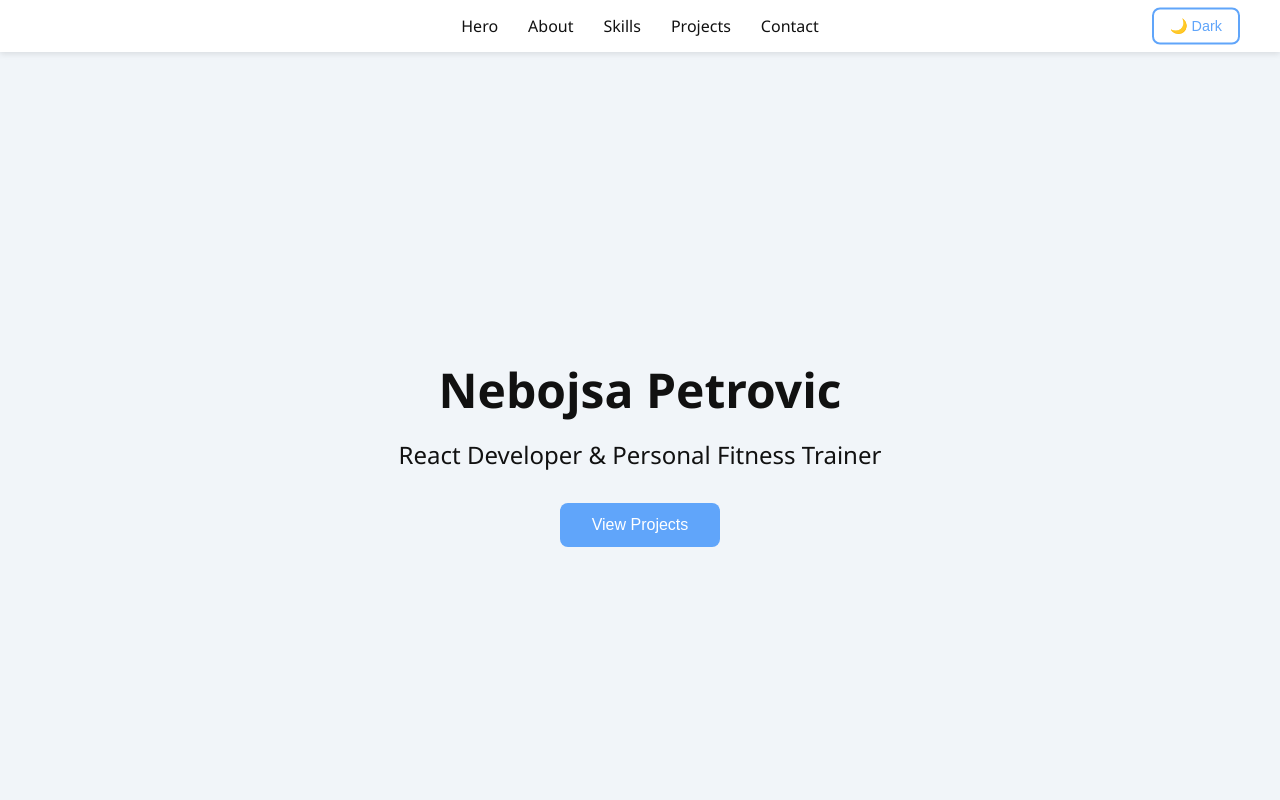
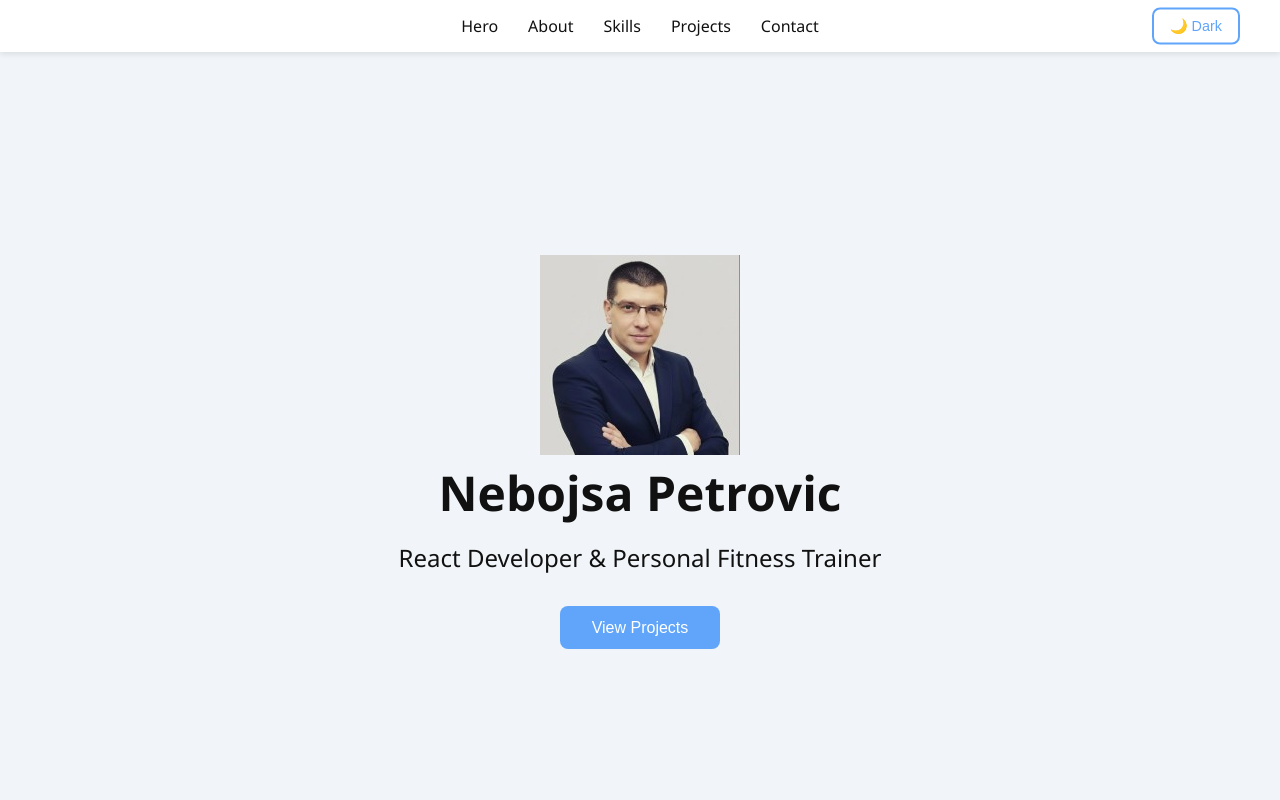
Before and after one commit to npetdev/portfolio, a React (Vite) app: page / in a window 1280 px wide. Shown: the top 800 px of the page. Built offline with nearby package versions, Linux system fonts and the light colour scheme.

Commit message:
add my photo to hero section

```diff
--- a/src/components/home/Hero.tsx
+++ b/src/components/home/Hero.tsx
@@ -1,5 +1,6 @@
 import { motion } from "framer-motion";
 import "../../styles/hero.scss";
+import MyPhoto from "../../assets/images/myphoto.png";
 import { Link } from "react-scroll";
 import { fade, slide } from "../../animations";
 
@@ -12,6 +13,13 @@ export default function Hero() {
         initial="hidden"
         animate="show"
       >
+        <motion.img
+          src={MyPhoto}
+          alt="Nebojsa Petrovic"
+          className="hero-photo"
+          variants={fade}
+          transition={{ delay: 0.1, duration: 0.6 }}
+        />
         <motion.h1
           variants={fade}
           transition={{ delay: 0.2, duration: 0.6 }}
```
Also changed, not shown: src/assets/images/MyPhoto.png (added).
